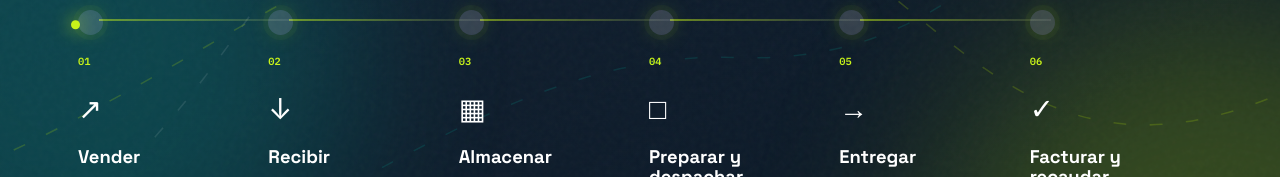
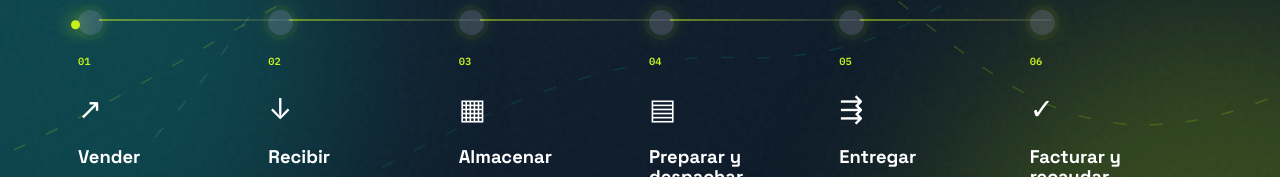
Before and after one commit to ervi-sas/onepage_ecomlogistica, a plain HTML site: page app/claude/v2/index.html in a window 1280 px wide. Shown: the part 440-617 px from the top of the page. Drawn offline with nearby package versions, Linux system fonts and the light colour scheme.

Commit message:
Ajuste de iconos

```diff
--- a/app/claude/v2/index.html
+++ b/app/claude/v2/index.html
@@ -81,12 +81,12 @@
                 cuando corresponda.</p>
             </article>
             <article class="journey-step"><b>04</b>
-              <div class="journey-icon">□</div>
+              <div class="journey-icon">▤</div>
               <h3>Preparar y despachar</h3>
               <p>Cada pedido se convierte en una salida lista para el canal y destino correspondientes.</p>
             </article>
             <article class="journey-step"><b>05</b>
-              <div class="journey-icon">→</div>
+              <div class="journey-icon">⇶</div>
               <h3>Entregar</h3>
               <p>Coordinamos distribución, transporte y gestión de novedades según el alcance acordado.</p>
             </article>
```
